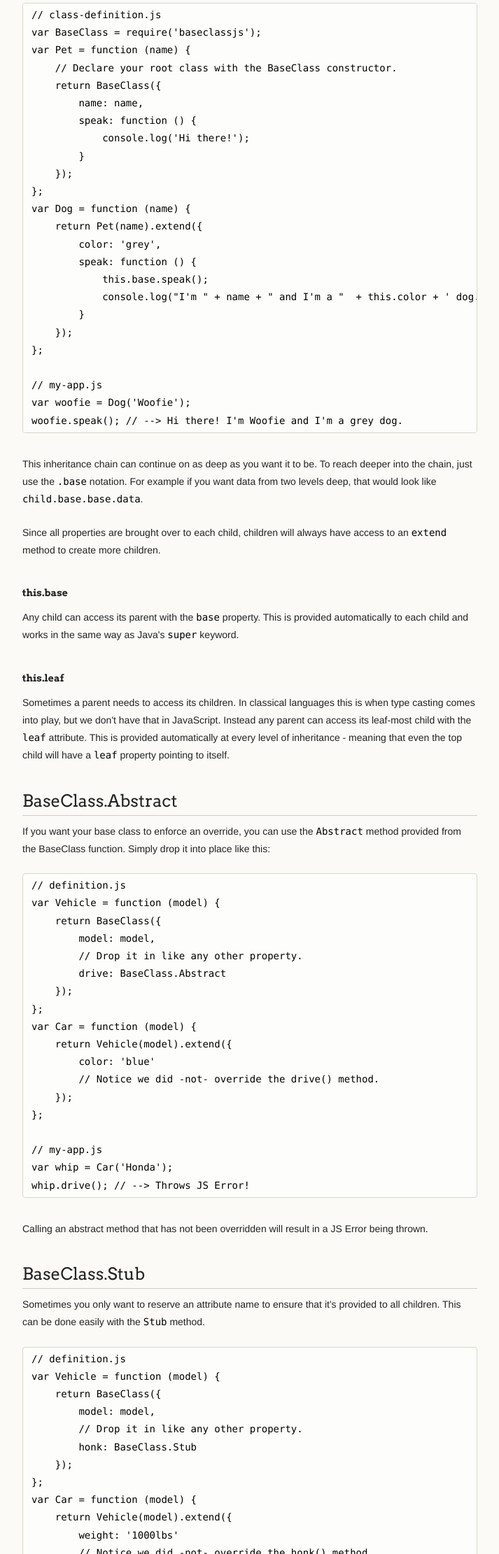
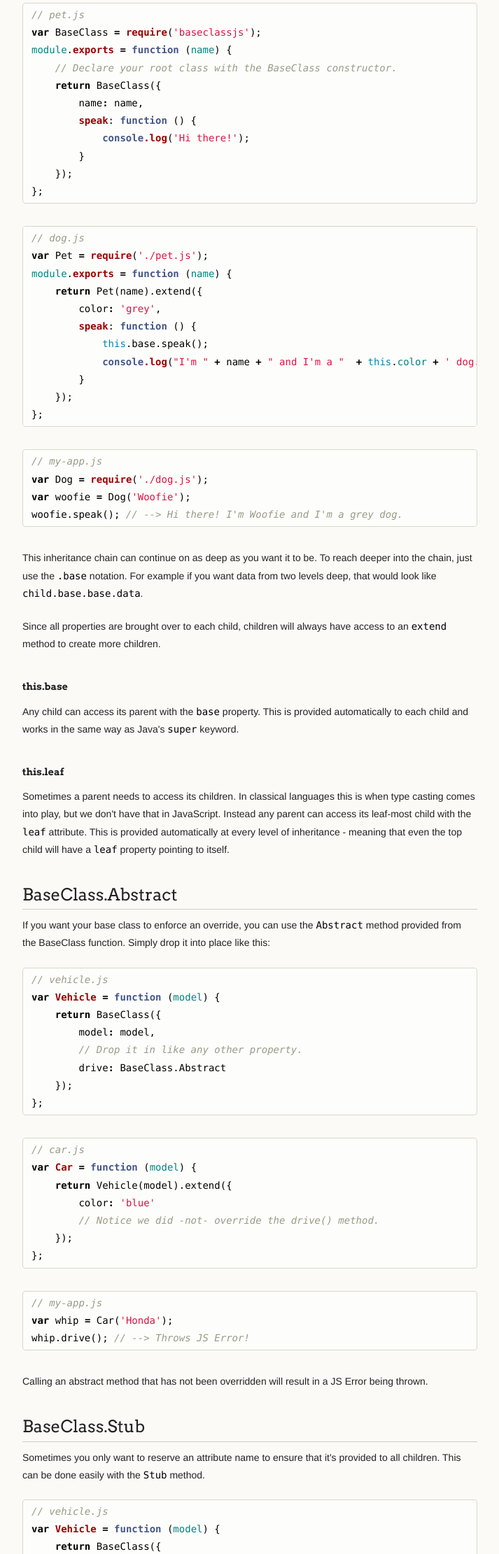
Before and after one commit to cobbdb/baseclass, a plain HTML site: page index.html in a window 1280 px wide. Shown: the part 1227-3448 px from the top of the page at 70% size, without its empty margins (278-991 px from the left). Drawn offline with Linux system fonts and the light colour scheme.

Commit message:
Create gh-pages branch via GitHub

```diff
--- a/index.html
+++ b/index.html
@@ -31,7 +31,7 @@
       </header>
       <section>
         <h1>
-<a name="baseclass--" class="anchor" href="#baseclass--"><span class="octicon octicon-link"></span></a>BaseClass <a href="http://badge.fury.io/bo/baseclass"><img src="https://badge.fury.io/bo/baseclass.svg" alt="Bower version"></a> <a href="http://badge.fury.io/js/baseclassjs"><img src="https://badge.fury.io/js/baseclassjs.svg" alt="NPM version"></a>
+<a id="baseclass--" class="anchor" href="#baseclass--" aria-hidden="true"><span class="octicon octicon-link"></span></a>BaseClass <a href="http://badge.fury.io/bo/baseclass"><img src="https://badge.fury.io/bo/baseclass.svg" alt="Bower version"></a> <a href="http://badge.fury.io/js/baseclassjs"><img src="https://badge.fury.io/js/baseclassjs.svg" alt="NPM version"></a>
 </h1>
 
 <p>Lean yet robust JavaScript inheritance.</p>
@@ -51,35 +51,38 @@ pick whichever version you prefer. The node and Browserify module lives in:
 <code>dist/node/baseclass.min.js</code>, and the global function lives in <code>dist/bower/baseclass.min.js</code>.</p>
 
 <h2>
-<a name="baseclass--extend" class="anchor" href="#baseclass--extend"><span class="octicon octicon-link"></span></a>BaseClass() &amp; extend()</h2>
+<a id="baseclass--extend" class="anchor" href="#baseclass--extend" aria-hidden="true"><span class="octicon octicon-link"></span></a>BaseClass() &amp; extend()</h2>
 
 <p>Here's a quick example showing a typical class setup.</p>
 
-<pre><code>// class-definition.js
-var BaseClass = require('baseclassjs');
-var Pet = function (name) {
-    // Declare your root class with the BaseClass constructor.
-    return BaseClass({
-        name: name,
-        speak: function () {
-            console.log('Hi there!');
+<div class="highlight highlight-javascript"><pre><span class="c1">// pet.js</span>
+<span class="k">var</span> BaseClass <span class="o">=</span> <span class="nf">require</span>(<span class="s1">'baseclassjs'</span>);
+<span class="no">module</span>.<span class="nf">exports</span> <span class="o">=</span> <span class="kt">function</span> (<span class="nv">name</span>) {
+    <span class="c1">// Declare your root class with the BaseClass constructor.</span>
+    <span class="k">return</span> BaseClass({
+        name<span class="o">:</span> name,
+        <span class="nf">speak</span>: <span class="kt">function</span> () {
+            <span class="nc">console</span><span class="nf">.log</span>(<span class="s1">'Hi there!'</span>);
         }
     });
-};
-var Dog = function (name) {
-    return Pet(name).extend({
-        color: 'grey',
-        speak: function () {
-            this.base.speak();
-            console.log("I'm " + name + " and I'm a "  + this.color + ' dog.');
+};</pre></div>
+
+<div class="highlight highlight-javascript"><pre><span class="c1">// dog.js</span>
+<span class="k">var</span> Pet <span class="o">=</span> <span class="nf">require</span>(<span class="s1">'./pet.js'</span>);
+<span class="no">module</span>.<span class="nf">exports</span> <span class="o">=</span> <span class="kt">function</span> (<span class="nv">name</span>) {
+    <span class="k">return</span> Pet(name).extend({
+        color<span class="o">:</span> <span class="s1">'grey'</span>,
+        <span class="nf">speak</span>: <span class="kt">function</span> () {
+            <span class="nb">this</span>.base.speak();
+            <span class="nc">console</span><span class="nf">.log</span>(<span class="s2">"I'm "</span> <span class="o">+</span> name <span class="o">+</span> <span class="s2">" and I'm a "</span>  <span class="o">+</span> <span class="nb">this</span>.<span class="no">color</span> <span class="o">+</span> <span class="s1">' dog.'</span>);
         }
     });
-};
+};</pre></div>
 
-// my-app.js
-var woofie = Dog('Woofie');
-woofie.speak(); // --&gt; Hi there! I'm Woofie and I'm a grey dog.
-</code></pre>
+<div class="highlight highlight-javascript"><pre><span class="c1">// my-app.js</span>
+<span class="k">var</span> Dog <span class="o">=</span> <span class="nf">require</span>(<span class="s1">'./dog.js'</span>);
+<span class="k">var</span> woofie <span class="o">=</span> Dog(<span class="s1">'Woofie'</span>);
+woofie.speak(); <span class="c1">// --&gt; Hi there! I'm Woofie and I'm a grey dog.</span></pre></div>
 
 <p>This inheritance chain can continue on as deep as you want it to be. To reach deeper into the
 chain, just use the <code>.base</code> notation. For example if you want data from two levels deep, that
@@ -89,13 +92,13 @@ would look like <code>child.base.base.data</code>.</p>
 method to create more children.</p>
 
 <h4>
-<a name="thisbase" class="anchor" href="#thisbase"><span class="octicon octicon-link"></span></a>this.base</h4>
+<a id="thisbase" class="anchor" href="#thisbase" aria-hidden="true"><span class="octicon octicon-link"></span></a>this.base</h4>
 
 <p>Any child can access its parent with the <code>base</code> property. This is provided automatically to
 each child and works in the same way as Java's <code>super</code> keyword.</p>
 
 <h4>
-<a name="thisleaf" class="anchor" href="#thisleaf"><span class="octicon octicon-link"></span></a>this.leaf</h4>
+<a id="thisleaf" class="anchor" href="#thisleaf" aria-hidden="true"><span class="octicon octicon-link"></span></a>this.leaf</h4>
 
 <p>Sometimes a parent needs to access its children. In classical languages this is when type
 casting comes into play, but we don't have that in JavaScript. Instead any parent can
@@ -104,58 +107,94 @@ every level of inheritance - meaning that even the top child will have a <code>l
 property pointing to itself.</p>
 
 <h2>
-<a name="baseclassabstract" class="anchor" href="#baseclassabstract"><span class="octicon octicon-link"></span></a>BaseClass.Abstract</h2>
+<a id="baseclassabstract" class="anchor" href="#baseclassabstract" aria-hidden="true"><span class="octicon octicon-link"></span></a>BaseClass.Abstract</h2>
 
 <p>If you want your base class to enforce an override, you can use the <code>Abstract</code> method provided
 from the BaseClass function. Simply drop it into place like this:</p>
 
-<pre><code>// definition.js
-var Vehicle = function (model) {
-    return BaseClass({
-        model: model,
-        // Drop it in like any other property.
-        drive: BaseClass.Abstract
+<div class="highlight highlight-javascript"><pre><span class="c1">// vehicle.js</span>
+<span class="k">var</span> <span class="nf">Vehicle</span> <span class="o">=</span> <span class="kt">function</span> (<span class="nv">model</span>) {
+    <span class="k">return</span> BaseClass({
+        model<span class="o">:</span> model,
+        <span class="c1">// Drop it in like any other property.</span>
+        drive<span class="o">:</span> BaseClass.Abstract
     });
-};
-var Car = function (model) {
-    return Vehicle(model).extend({
-        color: 'blue'
-        // Notice we did -not- override the drive() method.
+};</pre></div>
+
+<div class="highlight highlight-javascript"><pre><span class="c1">// car.js</span>
+<span class="k">var</span> <span class="nf">Car</span> <span class="o">=</span> <span class="kt">function</span> (<span class="nv">model</span>) {
+    <span class="k">return</span> Vehicle(model).extend({
+        color<span class="o">:</span> <span class="s1">'blue'</span>
+        <span class="c1">// Notice we did -not- override the drive() method.</span>
     });
-};
+};</pre></div>
 
-// my-app.js
-var whip = Car('Honda');
-whip.drive(); // --&gt; Throws JS Error!
-</code></pre>
+<div class="highlight highlight-javascript"><pre><span class="c1">// my-app.js</span>
+<span class="k">var</span> whip <span class="o">=</span> Car(<span class="s1">'Honda'</span>);
+whip.drive(); <span class="c1">// --&gt; Throws JS Error!</span></pre></div>
 
 <p>Calling an abstract method that has not been overridden will result in a JS Error being thrown.</p>
 
 <h2>
-<a name="baseclassstub" class="anchor" href="#baseclassstub"><span class="octicon octicon-link"></span></a>BaseClass.Stub</h2>
+<a id="baseclassstub" class="anchor" href="#baseclassstub" aria-hidden="true"><span class="octicon octicon-link"></span></a>BaseClass.Stub</h2>
 
 <p>Sometimes you only want to reserve an attribute name to ensure that it's provided to all children.
 This can be done easily with the <code>Stub</code> method.</p>
 
-<pre><code>// definition.js
-var Vehicle = function (model) {
-    return BaseClass({
-        model: model,
-        // Drop it in like any other property.
-        honk: BaseClass.Stub
+<div class="highlight highlight-javascript"><pre><span class="c1">// vehicle.js</span>
+<span class="k">var</span> <span class="nf">Vehicle</span> <span class="o">=</span> <span class="kt">function</span> (<span class="nv">model</span>) {
+    <span class="k">return</span> BaseClass({
+        model<span class="o">:</span> model,
+        <span class="c1">// Drop it in like any other property.</span>
+        honk<span class="o">:</span> BaseClass.Stub
     });
-};
-var Car = function (model) {
-    return Vehicle(model).extend({
-        weight: '1000lbs'
-        // Notice we did -not- override the honk() method.
+};</pre></div>
+
+<div class="highlight highlight-javascript"><pre><span class="c1">// car.js</span>
+<span class="k">var</span> <span class="nf">Car</span> <span class="o">=</span> <span class="kt">function</span> (<span class="nv">model</span>) {
+    <span class="k">return</span> Vehicle(model).extend({
+        weight<span class="o">:</span> <span class="s1">'1000lbs'</span>
+        <span class="c1">// Notice we did -not- override the honk() method.</span>
     });
-};
+};</pre></div>
 
-// my-app.js
-var whip = Car('Honda');
-whip.honk(); // --&gt; Nothing happens.
-</code></pre>
+<div class="highlight highlight-javascript"><pre><span class="c1">// my-app.js</span>
+<span class="k">var</span> whip <span class="o">=</span> Car(<span class="s1">'Honda'</span>);
+whip.honk(); <span class="c1">// --&gt; Nothing happens.</span></pre></div>
+
+<h2>
+<a id="baseclassinterface--implement" class="anchor" href="#baseclassinterface--implement" aria-hidden="true"><span class="octicon octicon-link"></span></a>BaseClass.Interface() &amp; implement()</h2>
+
+<p>If you only want to attach attributes without changing an
+object's type, you can define an <code>Interface</code>. All children
+contain an <code>implement()</code> method used to attach one or more
+interfaces.</p>
+
+<div class="highlight highlight-javascript"><pre><span class="c1">// honkable.js</span>
+<span class="k">var</span> BaseClass <span class="o">=</span> <span class="nf">require</span>(<span class="s1">'baseclassjs'</span>);
+<span class="nv">module</span>.exports <span class="o">=</span> BaseClass.Interface({
+    <span class="nf">honk</span>: <span class="kt">function</span> () {
+        <span class="k">return</span> <span class="s1">'beep beep'</span>;
+    }
+});</pre></div>
+
+<div class="highlight highlight-javascript"><pre><span class="c1">// car.js</span>
+<span class="k">var</span> Vehicle <span class="o">=</span> <span class="nf">require</span>(<span class="s1">'./vehicle.js'</span>),
+    Honkable <span class="o">=</span> <span class="nf">require</span>(<span class="s1">'./honkable.js'</span>),
+    Driveable <span class="o">=</span> <span class="nf">require</span>(<span class="s1">'./driveable.js'</span>);
+<span class="no">module</span>.<span class="nf">exports</span> <span class="o">=</span> <span class="kt">function</span> (<span class="nv">model</span>) {
+    <span class="k">return</span> Vehicle(model).extend({
+        weight<span class="o">:</span> <span class="s1">'1000lbs'</span>
+    }).implement(
+        Honkable,
+        Driveable
+    );
+};</pre></div>
+
+<div class="highlight highlight-javascript"><pre><span class="c1">// myapp.js</span>
+<span class="k">var</span> Car <span class="o">=</span> <span class="nf">require</span>(<span class="s1">'./cat.js'</span>);
+myride <span class="o">=</span> Car(<span class="s1">'honda'</span>);
+myride.honk(); <span class="c1">// --&gt; beep beep</span></pre></div>
 
 <hr>
 
```
Also changed, not shown: params.json (+1 -1 lines).
